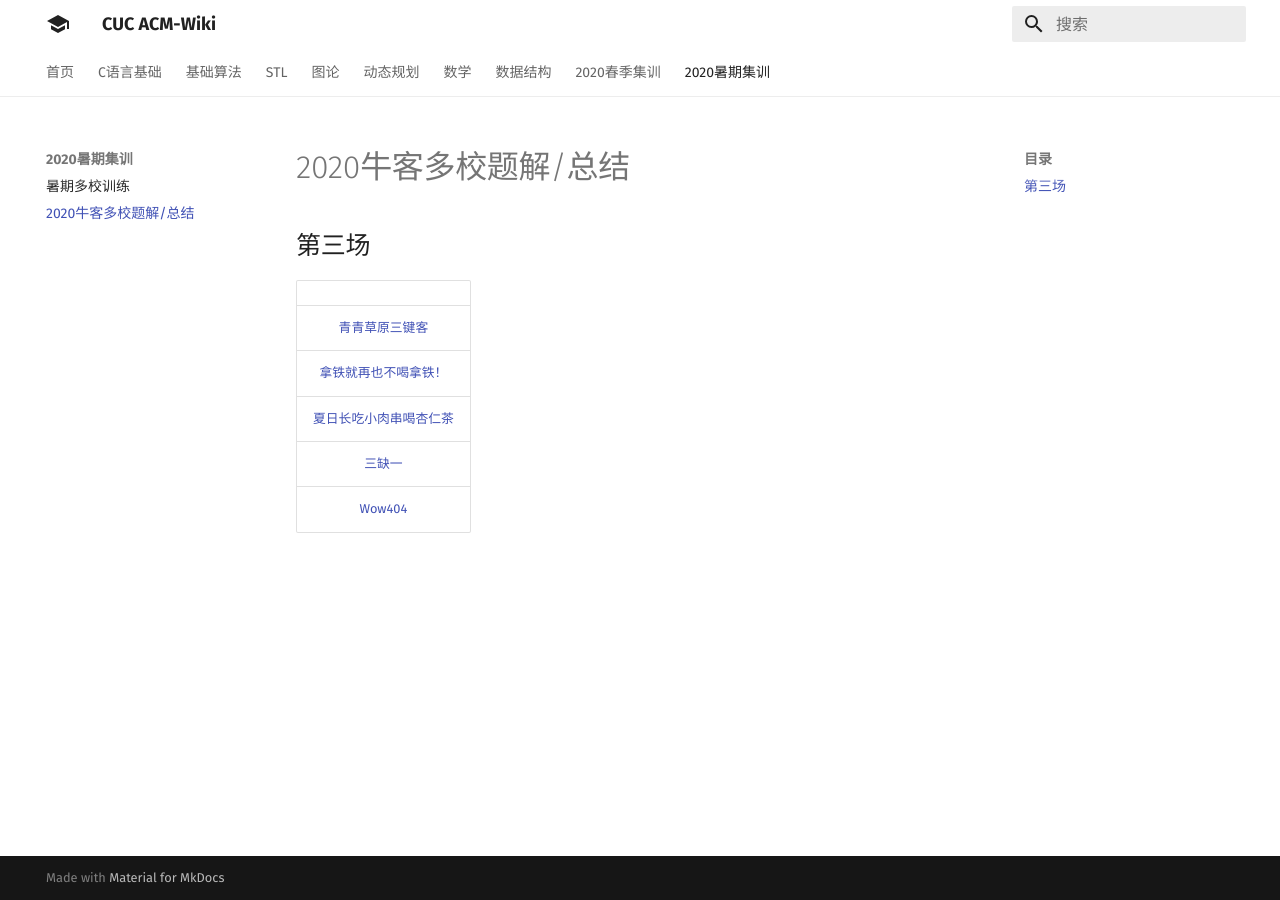
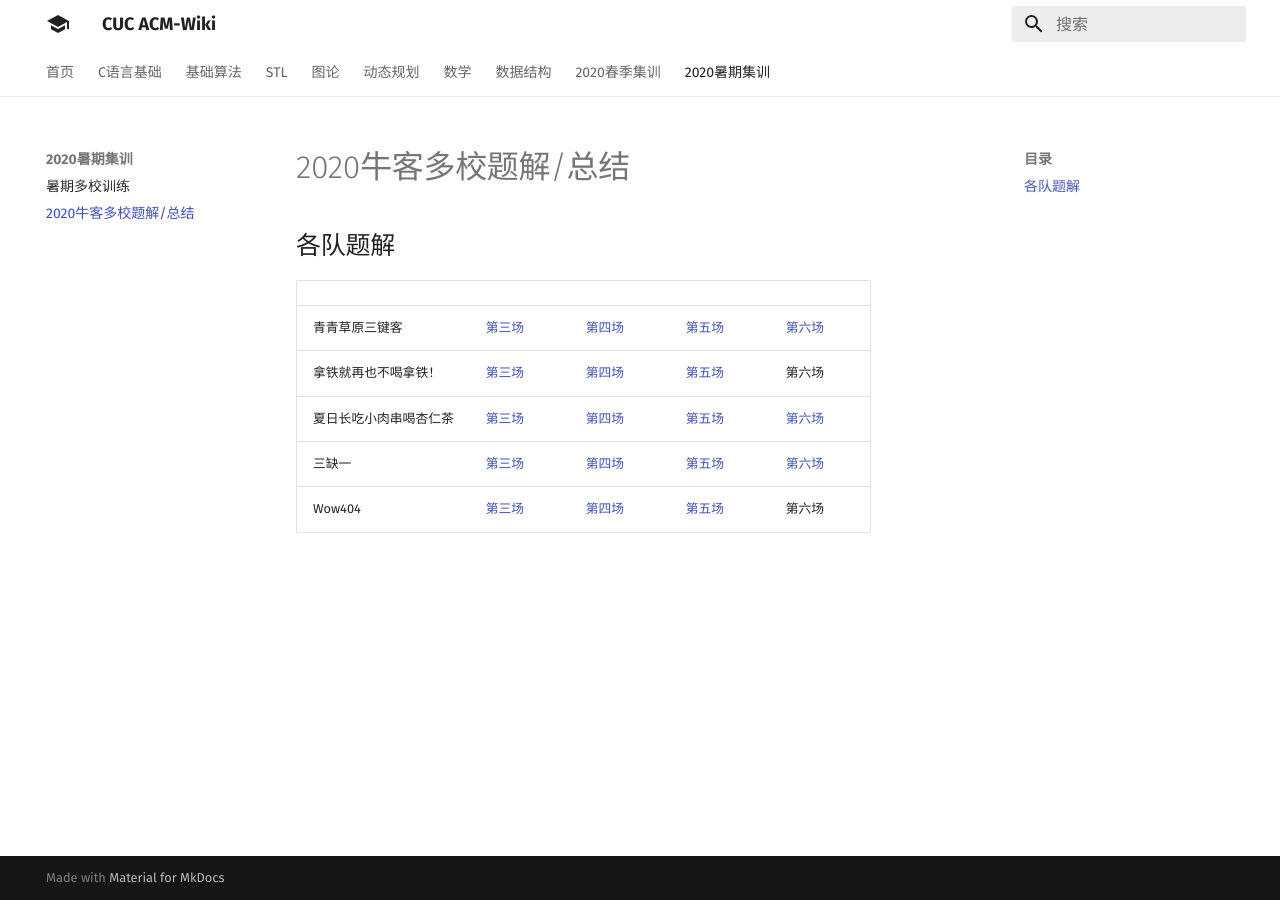
Before and after one commit to CUCCS/acm-wiki, an MkDocs documentation site: the page built from docs/2020summer/nowcoder.md, in a window 1280 px wide. Built offline with MkDocs 1.6.1 and Material for MkDocs 9.7.7, drawn with Linux system fonts in a browser that asks for light colours.

Commit message:
增加暑期训练各队第四五六题解链接

```diff
--- a/docs/2020summer/nowcoder.md
+++ b/docs/2020summer/nowcoder.md
@@ -1,8 +1,8 @@
-## 第三场
-||
-|:--:|
-[青青草原三键客](https://github.com/LyuLumos/CUC_ACM_2020-Summary-during-Summer-Training/blob/%E9%9D%92%E9%9D%92%E8%8D%89%E5%8E%9F%E4%B8%89%E9%94%AE%E5%AE%A2/%E7%AC%AC%E4%B8%89%E5%9C%BA.md) |
-[拿铁就再也不喝拿铁！](https://github.com/LyuLumos/CUC_ACM_2020-Summary-during-Summer-Training/blob/%E6%8B%BF%E9%93%81%E5%B0%B1%E5%86%8D%E4%B9%9F%E4%B8%8D%E5%96%9D%E6%8B%BF%E9%93%81%EF%BC%81/%E7%AC%AC%E4%B8%89%E5%9C%BA.md) |
-[夏日长吃小肉串喝杏仁茶](https://github.com/LyuLumos/CUC_ACM_2020-Summary-during-Summer-Training/blob/%E5%A4%8F%E6%97%A5%E9%95%BF%E5%90%83%E5%B0%8F%E8%82%89%E4%B8%B2%E5%96%9D%E6%9D%8F%E4%BB%81%E8%8C%B6/%E7%AC%AC%E4%B8%89%E5%9C%BA.md) |
-[三缺一](https://github.com/LyuLumos/CUC_ACM_2020-Summary-during-Summer-Training/blob/%E4%B8%89%E7%BC%BA%E4%B8%80/%E7%AC%AC%E4%B8%89%E5%9C%BA/2020%E7%89%9B%E5%AE%A2%E6%9A%91%E5%81%87%E5%A4%9A%E6%A0%A1%E8%AE%AD%E7%BB%83%E7%AC%AC%E4%B8%89%E5%9C%BA%E6%80%BB%E7%BB%93.md) |
-[Wow404](https://github.com/LyuLumos/CUC_ACM_2020-Summary-during-Summer-Training/blob/Wow404/%E7%AC%AC%E4%B8%89%E5%9C%BA.md) |
+## 各队题解
+||||||
+|----|----|----|----|----|
+|青青草原三键客|[第三场](https://github.com/LyuLumos/CUC_ACM_2020-Summary-during-Summer-Training/blob/%E9%9D%92%E9%9D%92%E8%8D%89%E5%8E%9F%E4%B8%89%E9%94%AE%E5%AE%A2/%E7%AC%AC%E4%B8%89%E5%9C%BA.md) | [第四场](https://github.com/LyuLumos/CUC_ACM_2020-Summary-during-Summer-Training/blob/%E9%9D%92%E9%9D%92%E8%8D%89%E5%8E%9F%E4%B8%89%E9%94%AE%E5%AE%A2/%E7%AC%AC%E5%9B%9B%E5%9C%BA.md) |[第五场](https://github.com/LyuLumos/CUC_ACM_2020-Summary-during-Summer-Training/blob/%E9%9D%92%E9%9D%92%E8%8D%89%E5%8E%9F%E4%B8%89%E9%94%AE%E5%AE%A2/%E7%AC%AC%E4%BA%94%E5%9C%BA.md) | [第六场](https://github.com/LyuLumos/CUC_ACM_2020-Summary-during-Summer-Training/blob/%E9%9D%92%E9%9D%92%E8%8D%89%E5%8E%9F%E4%B8%89%E9%94%AE%E5%AE%A2/%E7%AC%AC%E5%85%AD%E5%9C%BA.md)
+|拿铁就再也不喝拿铁！| [第三场](https://github.com/LyuLumos/CUC_ACM_2020-Summary-during-Summer-Training/blob/%E6%8B%BF%E9%93%81%E5%B0%B1%E5%86%8D%E4%B9%9F%E4%B8%8D%E5%96%9D%E6%8B%BF%E9%93%81%EF%BC%81/%E7%AC%AC%E4%B8%89%E5%9C%BA.md) | [第四场](https://github.com/LyuLumos/CUC_ACM_2020-Summary-during-Summer-Training/blob/%E6%8B%BF%E9%93%81%E5%B0%B1%E5%86%8D%E4%B9%9F%E4%B8%8D%E5%96%9D%E6%8B%BF%E9%93%81%EF%BC%81/%E7%AC%AC%E5%9B%9B%E5%9C%BA.md) |[第五场](https://github.com/LyuLumos/CUC_ACM_2020-Summary-during-Summer-Training/blob/%E6%8B%BF%E9%93%81%E5%B0%B1%E5%86%8D%E4%B9%9F%E4%B8%8D%E5%96%9D%E6%8B%BF%E9%93%81%EF%BC%81/%E7%AC%AC%E4%BA%94%E5%9C%BA.md) | 第六场
+|夏日长吃小肉串喝杏仁茶|[第三场](https://github.com/LyuLumos/CUC_ACM_2020-Summary-during-Summer-Training/blob/%E5%A4%8F%E6%97%A5%E9%95%BF%E5%90%83%E5%B0%8F%E8%82%89%E4%B8%B2%E5%96%9D%E6%9D%8F%E4%BB%81%E8%8C%B6/%E7%AC%AC%E4%B8%89%E5%9C%BA.md) | [第四场](https://github.com/LyuLumos/CUC_ACM_2020-Summary-during-Summer-Training/blob/%E5%A4%8F%E6%97%A5%E9%95%BF%E5%90%83%E5%B0%8F%E8%82%89%E4%B8%B2%E5%96%9D%E6%9D%8F%E4%BB%81%E8%8C%B6/%E7%AC%AC%E5%9B%9B%E5%9C%BA.md) |[第五场](https://github.com/LyuLumos/CUC_ACM_2020-Summary-during-Summer-Training/blob/%E5%A4%8F%E6%97%A5%E9%95%BF%E5%90%83%E5%B0%8F%E8%82%89%E4%B8%B2%E5%96%9D%E6%9D%8F%E4%BB%81%E8%8C%B6/%E7%AC%AC%E4%BA%94%E5%9C%BA.md) | [第六场](https://github.com/LyuLumos/CUC_ACM_2020-Summary-during-Summer-Training/blob/%E5%A4%8F%E6%97%A5%E9%95%BF%E5%90%83%E5%B0%8F%E8%82%89%E4%B8%B2%E5%96%9D%E6%9D%8F%E4%BB%81%E8%8C%B6/%E7%AC%AC%E5%85%AD%E5%9C%BA.md)
+|三缺一|[第三场](https://github.com/LyuLumos/CUC_ACM_2020-Summary-during-Summer-Training/blob/%E4%B8%89%E7%BC%BA%E4%B8%80/%E7%AC%AC%E4%B8%89%E5%9C%BA/2020%E7%89%9B%E5%AE%A2%E6%9A%91%E5%81%87%E5%A4%9A%E6%A0%A1%E8%AE%AD%E7%BB%83%E7%AC%AC%E4%B8%89%E5%9C%BA%E6%80%BB%E7%BB%93.md) | [第四场](https://github.com/LyuLumos/CUC_ACM_2020-Summary-during-Summer-Training/blob/%E4%B8%89%E7%BC%BA%E4%B8%80/%E7%AC%AC%E5%9B%9B%E5%9C%BA/2020%E7%89%9B%E5%AE%A2%E6%9A%91%E5%81%87%E5%A4%9A%E6%A0%A1%E8%AE%AD%E7%BB%83%E7%AC%AC%E5%9B%9B%E5%9C%BA%E6%80%BB%E7%BB%93.md) |[第五场](https://github.com/LyuLumos/CUC_ACM_2020-Summary-during-Summer-Training/blob/%E4%B8%89%E7%BC%BA%E4%B8%80/%E7%AC%AC%E4%BA%94%E5%9C%BA/2020%E6%9A%91%E5%81%87%E7%89%9B%E5%AE%A2%E5%A4%9A%E6%A0%A1%E8%AE%AD%E7%BB%83%E8%B5%9B%E7%AC%AC%E4%BA%94%E5%9C%BA.md) | [第六场](https://github.com/LyuLumos/CUC_ACM_2020-Summary-during-Summer-Training/blob/%E4%B8%89%E7%BC%BA%E4%B8%80/%E7%AC%AC%E5%85%AD%E5%9C%BA.md)
+|Wow404|[第三场](https://github.com/LyuLumos/CUC_ACM_2020-Summary-during-Summer-Training/blob/Wow404/%E7%AC%AC%E4%B8%89%E5%9C%BA.md) | [第四场](https://github.com/LyuLumos/CUC_ACM_2020-Summary-during-Summer-Training/blob/Wow404/%E7%AC%AC%E5%9B%9B%E5%9C%BA.md) |[第五场](https://github.com/LyuLumos/CUC_ACM_2020-Summary-during-Summer-Training/blob/Wow404/%E7%AC%AC%E4%BA%94%E5%9C%BA.md) | 第六场
```
